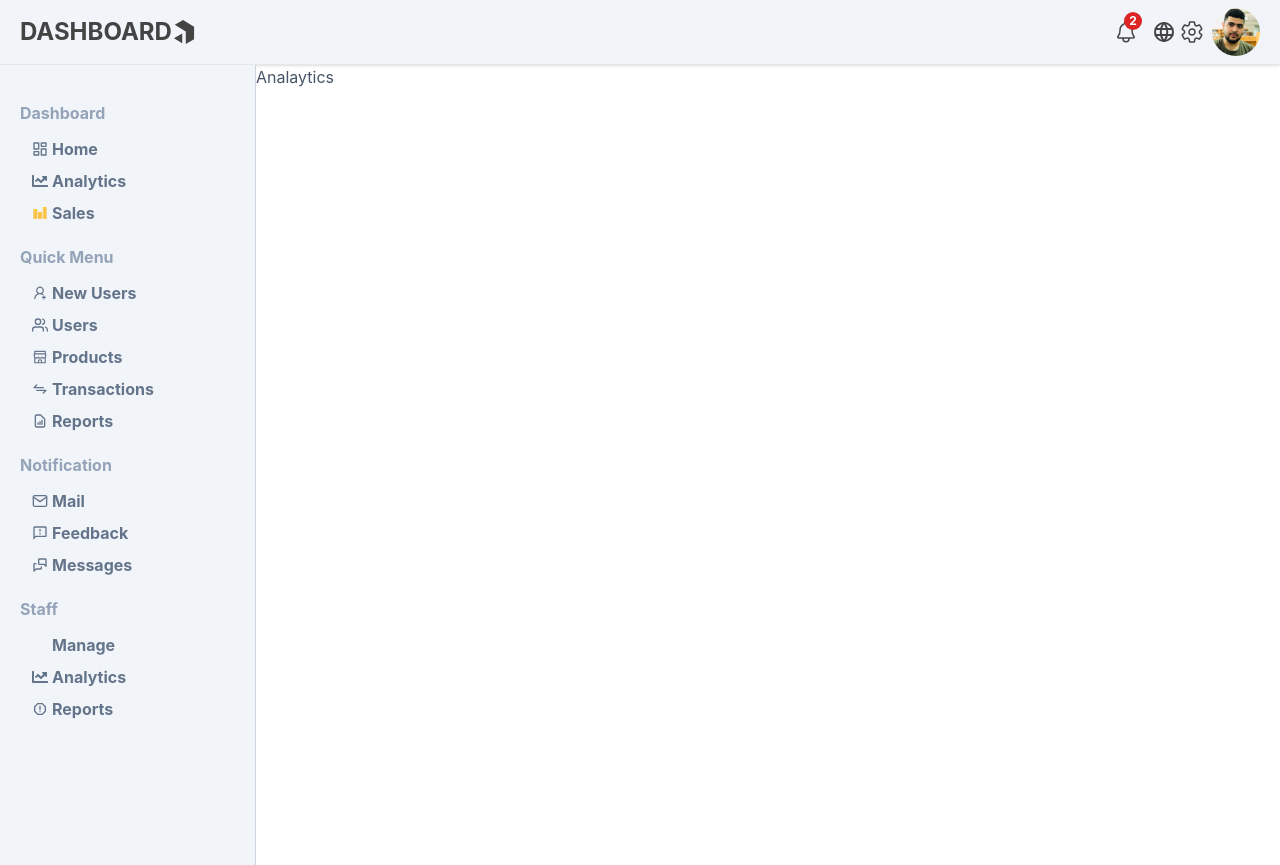
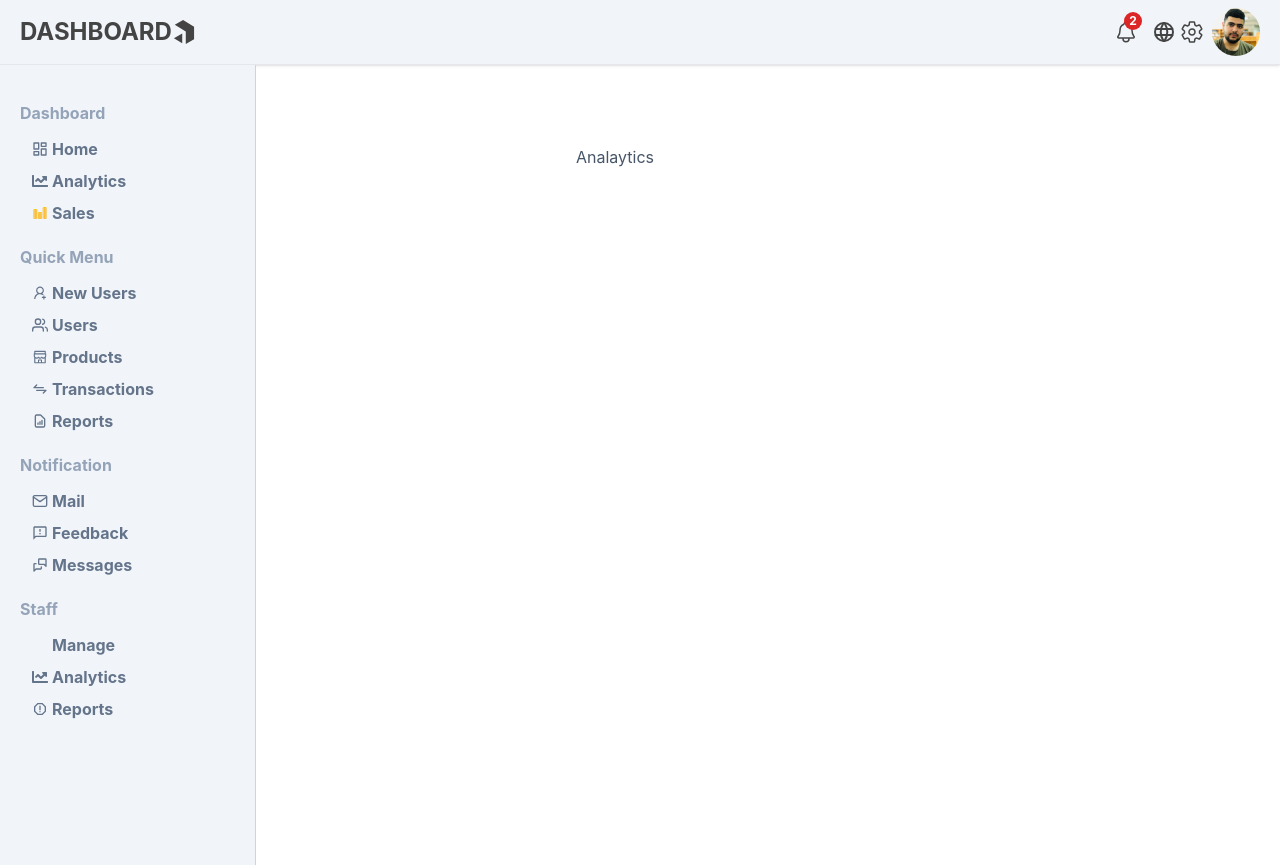
Before and after one commit to ghasemizade/dashboard-cms, a React (Create React App) app: page /dashboard-cms/analytics in a window 1280 px wide. Built offline with nearby package versions, Linux system fonts and the light colour scheme; some icons are missing.

Commit message:
fix (content overflow)

```diff
--- a/src/App.js
+++ b/src/App.js
@@ -14,10 +14,14 @@ function App() {
       <Header />
       <div className={clsx(
         "flex items-start",
-        "text-slate-600"
+        "text-slate-600",
       )}>
         <Sidebar />
-        {mainRouter}
+        <div className={clsx(
+          "ml-80 my-20"
+        )}>
+          {mainRouter}
+        </div>
       </div>
     </>
   );
```
